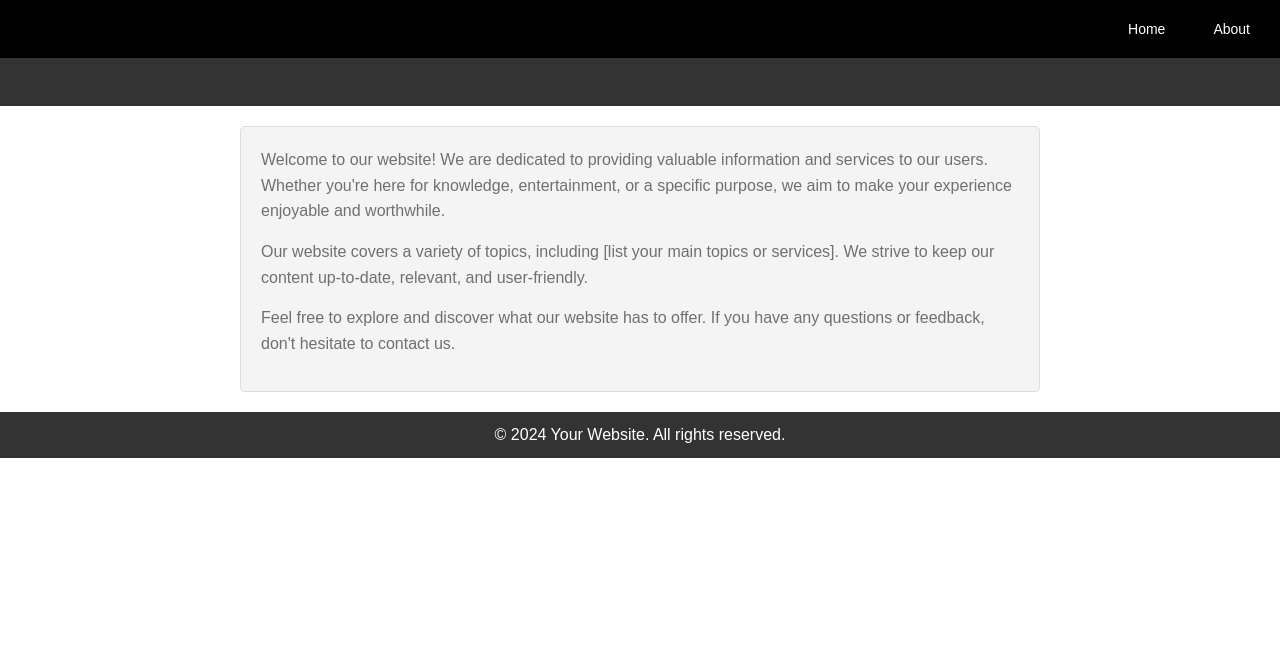
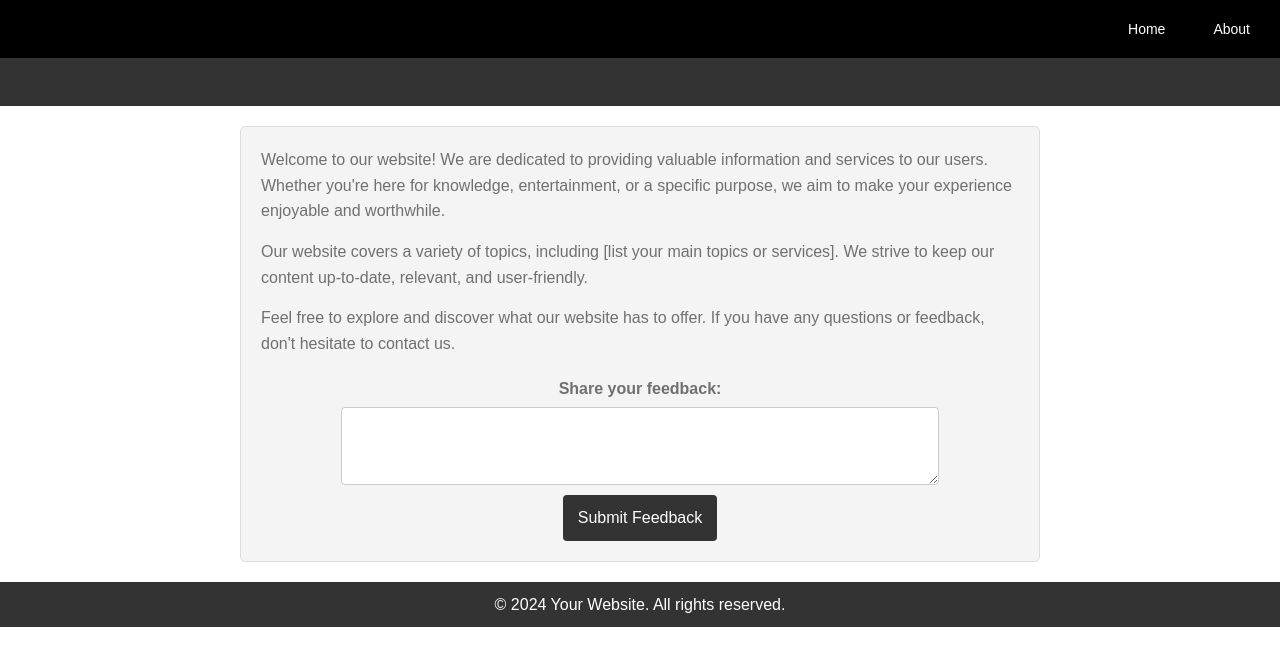
Before and after one commit to nylRmon/Web-Dev-Proj, a React (Create React App) app in the folder webdevproj/: page /About in a window 1280 px wide. Shown: the top 666 px of the page. Built offline with nearby package versions, Linux system fonts and the light colour scheme.

Commit message:
about css feedback

```diff
--- a/webdevproj/src/About.css
+++ b/webdevproj/src/About.css
@@ -1,12 +1,13 @@
-
-
-body, h1, h2, p {
+body,
+h1,
+h2,
+p {
   margin: 0;
   padding: 0;
 }
 
 body {
-    font-family: 'Arial', sans-serif;
+  font-family: "Arial", sans-serif;
   line-height: 1.6;
 }
 
@@ -20,6 +21,9 @@ body, h1, h2, p {
 .main-content {
   max-width: 800px;
   margin: 20px auto;
+  background-color: #f4f4f4;
+  border: 1px solid #ddd;
+  border-radius: 5px;
   padding: 20px;
 }
 
@@ -32,34 +36,48 @@ body, h1, h2, p {
   color: #fff;
   padding: 10px;
   text-align: center;
+  margin-top: 20px;
 }
-
-
 
 h1 {
   font-size: 2em;
   margin-bottom: 15px;
 }
 
-
-
-  .main-content {
-    background-color: #f4f4f4;
-    border: 1px solid #ddd;
-    border-radius: 5px;
-    padding: 20px;
-  }
-
-
-
-  .footer {
-    margin-top: 20px;
-  }
-
-
-
 @media (max-width: 600px) {
   .main-content {
     padding: 10px;
   }
 }
+/* Add these styles to your existing CSS file */
+
+.feedback-form {
+  margin-top: 20px;
+}
+
+.feedback-form label {
+  display: block;
+  margin-bottom: 5px;
+  font-weight: bold;
+}
+
+.feedback-form textarea {
+  width: 100%;
+  padding: 8px;
+  margin-bottom: 10px;
+  border: 1px solid #ccc;
+  border-radius: 4px;
+}
+
+.feedback-form button {
+  background-color: #333;
+  color: #fff;
+  padding: 10px 15px;
+  border: none;
+  border-radius: 4px;
+  cursor: pointer;
+}
+
+.feedback-form button:hover {
+  background-color: #555;
+}
--- a/webdevproj/src/About.js
+++ b/webdevproj/src/About.js
@@ -1,6 +1,59 @@
-import React from 'react';
+import React, { useState } from "react";
 import "./About.css";
 
+const FeedbackForm = () => {
+  const [feedback, setFeedback] = useState("");
+
+  const handleFeedbackChange = (e) => {
+    setFeedback(e.target.value);
+  };
+
+  const handleSubmit = async (e) => {
+    e.preventDefault();
+
+    // Replace 'YOUR_GOOGLE_FORM_LINK' with the actual link to your Google Form
+    const googleFormLink =
+      "https://docs.google.com/forms/d/1rPxXgIOiCDlWAOd_xbzbDAp-BCQVH9OWtr2tFYFfXZE/formResponse";
+
+    try {
+      // Send data to Google Forms using Google Apps Script URL
+      const response = await fetch(googleFormLink, {
+        method: "POST",
+        headers: {
+          "Content-Type": "application/x-www-form-urlencoded",
+        },
+        body: new URLSearchParams({ "entry.787049413": feedback }).toString(), // Replace 'entry.787049413' with the actual entry ID from your Google Form
+      });
+
+      if (response.ok) {
+        console.log("Feedback submitted successfully!");
+        // Optionally, you can reset the feedback state or display a success message
+        setFeedback("");
+      } else {
+        console.error("Failed to submit feedback.");
+      }
+    } catch (error) {
+      console.error("Error submitting feedback:", error);
+    }
+  };
+
+  return (
+    <form className="feedback-form" onSubmit={handleSubmit}>
+      <label htmlFor="feedback">Share your feedback:</label>
+      <textarea
+        id="feedback"
+        name="feedback"
+        rows="4"
+        value={feedback}
+        onChange={handleFeedbackChange}
+        required
+      ></textarea>
+      <button type="submit">Submit Feedback</button>
+    </form>
+  );
+};
+
+// Updated AboutUs component with the added FeedbackForm
 const AboutUs = () => {
   return (
     <div>
@@ -9,11 +62,26 @@ const AboutUs = () => {
       </header>
 
       <section className="main-content">
-        <p>Welcome to our website! We are dedicated to providing valuable information and services to our users. Whether you're here for knowledge, entertainment, or a specific purpose, we aim to make your experience enjoyable and worthwhile.</p>
+        <p>
+          Welcome to our website! We are dedicated to providing valuable
+          information and services to our users. Whether you're here for
+          knowledge, entertainment, or a specific purpose, we aim to make your
+          experience enjoyable and worthwhile.
+        </p>
 
-        <p>Our website covers a variety of topics, including [list your main topics or services]. We strive to keep our content up-to-date, relevant, and user-friendly.</p>
+        <p>
+          Our website covers a variety of topics, including [list your main
+          topics or services]. We strive to keep our content up-to-date,
+          relevant, and user-friendly.
+        </p>
 
-        <p>Feel free to explore and discover what our website has to offer. If you have any questions or feedback, don't hesitate to contact us.</p>
+        <p>
+          Feel free to explore and discover what our website has to offer. If
+          you have any questions or feedback, don't hesitate to contact us.
+        </p>
+
+        {/* Include the FeedbackForm component */}
+        <FeedbackForm />
       </section>
 
       <footer className="footer">
```
Lines whose indentation alone changed are shown as unchanged.
